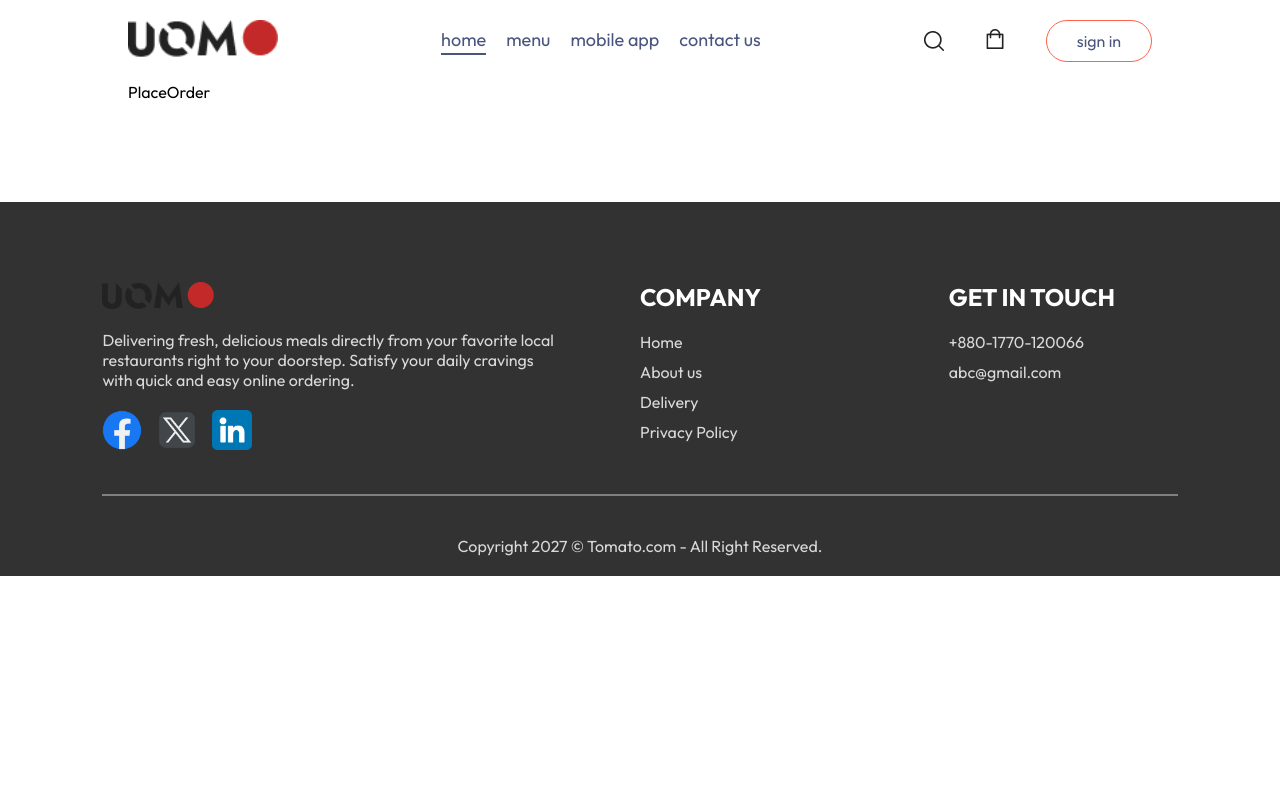
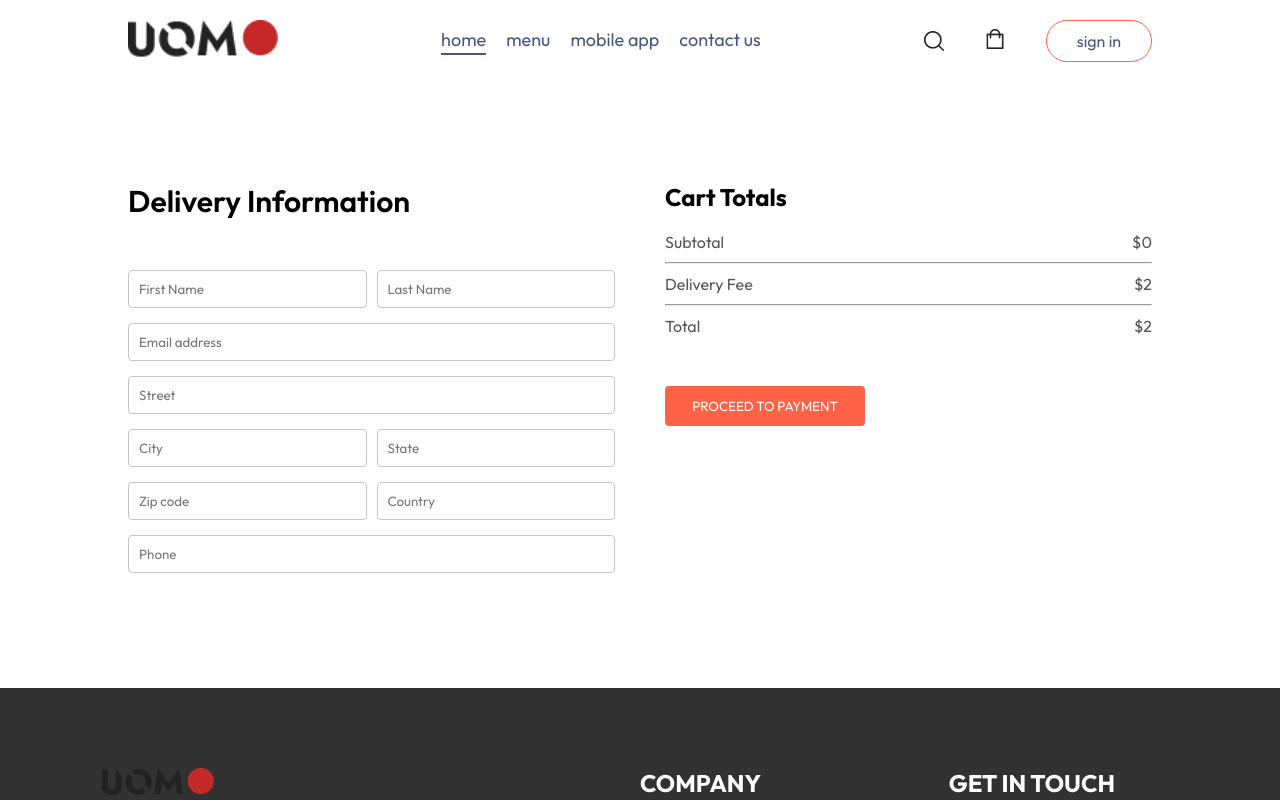
Before and after one commit to mdshoaib8/food-app, a React (Vite) app in the folder frontend/: page /order in a window 1280 px wide. Shown: the top 800 px of the page. Built offline with nearby package versions, Linux system fonts and the light colour scheme.

Commit message:
food-app place-order is added

```diff
--- a/frontend/src/pages/Cart/Cart.jsx
+++ b/frontend/src/pages/Cart/Cart.jsx
@@ -1,10 +1,13 @@
 import { useContext } from 'react'
 import './Cart.css'
 import { StoreContext } from '../../context/StoreContext'
+import { useNavigate } from 'react-router-dom'
 
 const Cart = () => {
 
     const { cartItems, food_list, removeFromCart, getTotalCartAmount } = useContext(StoreContext)
+
+    const navigate = useNavigate()
 
     return (
         <div className='cart'>
@@ -58,7 +61,7 @@
                             <p>${getTotalCartAmount() + 2}</p>
                         </div>
                     </div>
-                    <button>PROCEED TO CHECKOUT</button>
+                    <button onClick={() => navigate('/order')} >PROCEED TO CHECKOUT</button>
                 </div>
                 <div className="cart-promocode">
                     <div>
--- a/frontend/src/pages/PlaceOrder/PlaceOrder.css
+++ b/frontend/src/pages/PlaceOrder/PlaceOrder.css
@@ -0,0 +1,41 @@
+.place-order {
+    display: flex;
+    align-items: start;
+    justify-content: space-between;
+    gap: 50px;
+    margin-top: 100px;
+}
+
+.place-order-left {
+    width: 100%;
+    max-width: max(30%, 500px);
+}
+
+.place-order-left .title {
+    font-size: 30px;
+    font-weight: 600;
+    margin-bottom: 50px;
+}
+
+.place-order-left input {
+    margin-bottom: 15px;
+    width: 100%;
+    padding: 10px;
+    border: 1px solid #c5c5c5;
+    border-radius: 4px;
+    outline-color: tomato;
+}
+
+.place-order-left .multi-fields {
+    display: flex;
+    gap: 10px;
+}
+
+.place-order-right {
+    width: 100%;
+    max-width: max(40%, 500px);
+}
+
+.place-order .cart-total button {
+    margin-top: 30px;
+}
--- a/frontend/src/pages/PlaceOrder/PlaceOrder.jsx
+++ b/frontend/src/pages/PlaceOrder/PlaceOrder.jsx
@@ -1,6 +1,55 @@
+import { useContext } from "react"
+import { StoreContext } from "../../context/StoreContext"
+import './PlaceOrder.css'
+
 const PlaceOrder = () => {
+
+    const { getTotalCartAmount } = useContext(StoreContext)
+
     return (
-        <div>PlaceOrder</div>
+        <form className="place-order">
+            <div className="place-order-left">
+                <p className="title">Delivery Information</p>
+                <div className="multi-fields">
+                    <input type="text" placeholder="First Name" />
+                    <input type="text" placeholder="Last Name" />
+                </div>
+
+                <input type="email" placeholder="Email address" />
+                <input type="text" placeholder="Street" />
+                <div className="multi-fields">
+                    <input type="text" placeholder="City" />
+                    <input type="text" placeholder="State" />
+                </div>
+                <div className="multi-fields">
+                    <input type="text" placeholder="Zip code" />
+                    <input type="text" placeholder="Country" />
+                </div>
+                <input type="tel" placeholder="Phone" />
+            </div>
+            <div className="place-order-right">
+                <div className="cart-total">
+                    <h2>Cart Totals</h2>
+                    <div>
+                        <div className="cart-total-details">
+                            <p>Subtotal</p>
+                            <p>${getTotalCartAmount()}</p>
+                        </div>
+                        <hr />
+                        <div className="cart-total-details">
+                            <p>Delivery Fee</p>
+                            <p>${2}</p>
+                        </div>
+                        <hr />
+                        <div className="cart-total-details">
+                            <p>Total</p>
+                            <p>${getTotalCartAmount() + 2}</p>
+                        </div>
+                    </div>
+                    <button>PROCEED TO PAYMENT</button>
+                </div>
+            </div>
+        </form>
     )
 }
 
```
